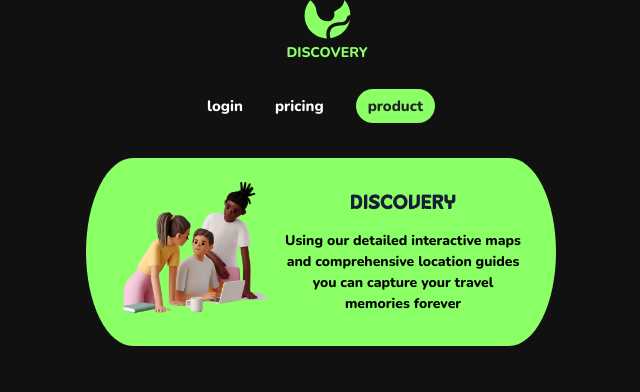
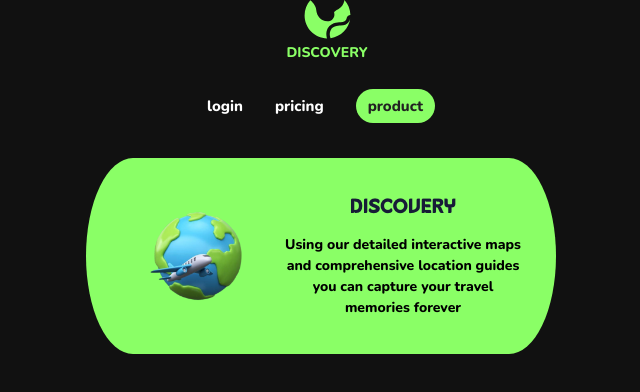
Before and after one commit to lhaniyehamiril/DISCOVERY, a React (Vite) app: page /product in a window 1280 px wide. Shown: the top 392 px of the page, without its empty margins (319-959 px from the left). Built offline with nearby package versions, Linux system fonts and the light colour scheme.

Commit message:
change img

```diff
--- a/src/pages/Product.jsx
+++ b/src/pages/Product.jsx
@@ -1,13 +1,26 @@
-import us from '../assets/us.webp'
+import { motion } from "motion/react"
+
+import us from '../assets/earth.webp'
 
 import { Box } from '../ui/Box'
 import { Heading } from '../ui/Heading'
 
+const imgVariants = {
+    hidden: { opacity: 0 , x:-5},
+    visible: {
+        opacity: 1,
+        x:0
+    }
+}
 export const Product = () => {
     return (
         <div className="flex items-center justify-center mt-10">
             <Box className="flex gap-1  flex-col-reverse sm:flex-row  w-[86%] p-3 sm:p-6 phone:w-[370px] sm:w-[470px] justify-center items-center">
-                <img src={us} alt='us' className='rounded-3xl w-36 sm:w-40 sm:pl-3'/>
+                <motion.img src={us} alt='us' className='rounded-3xl w-36 sm:w-40 sm:pl-3'
+                    variants={imgVariants}
+                    initial='hidden'
+                    animate='visible'
+                />
                 <div  className='flex flex-col gap-3 text-center'>
                     <Heading className='text-xl pt-2 text-[#171c37]'>DISCOVERY </Heading>
                     <p className='pb-2 px-2 text-[14px]'> Using our detailed interactive maps and comprehensive location guides you can capture your travel memories forever</p>
```
